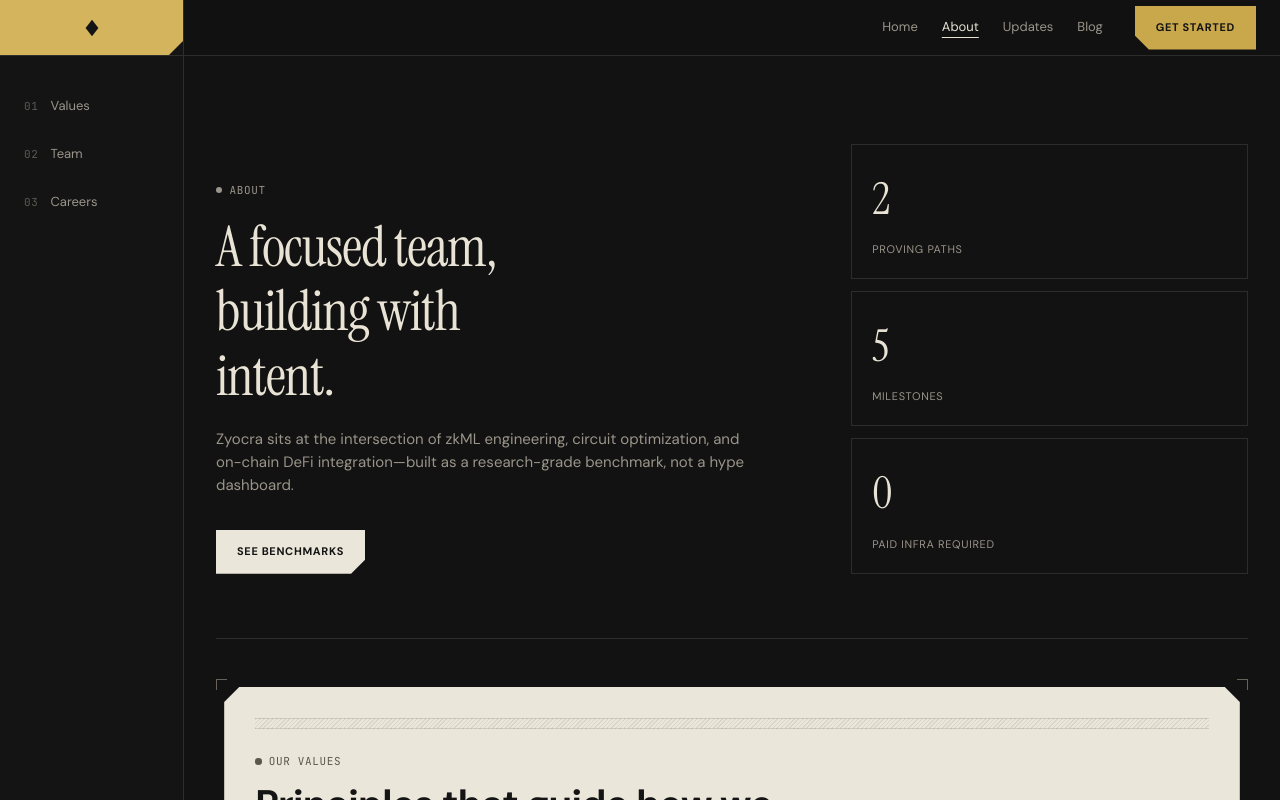
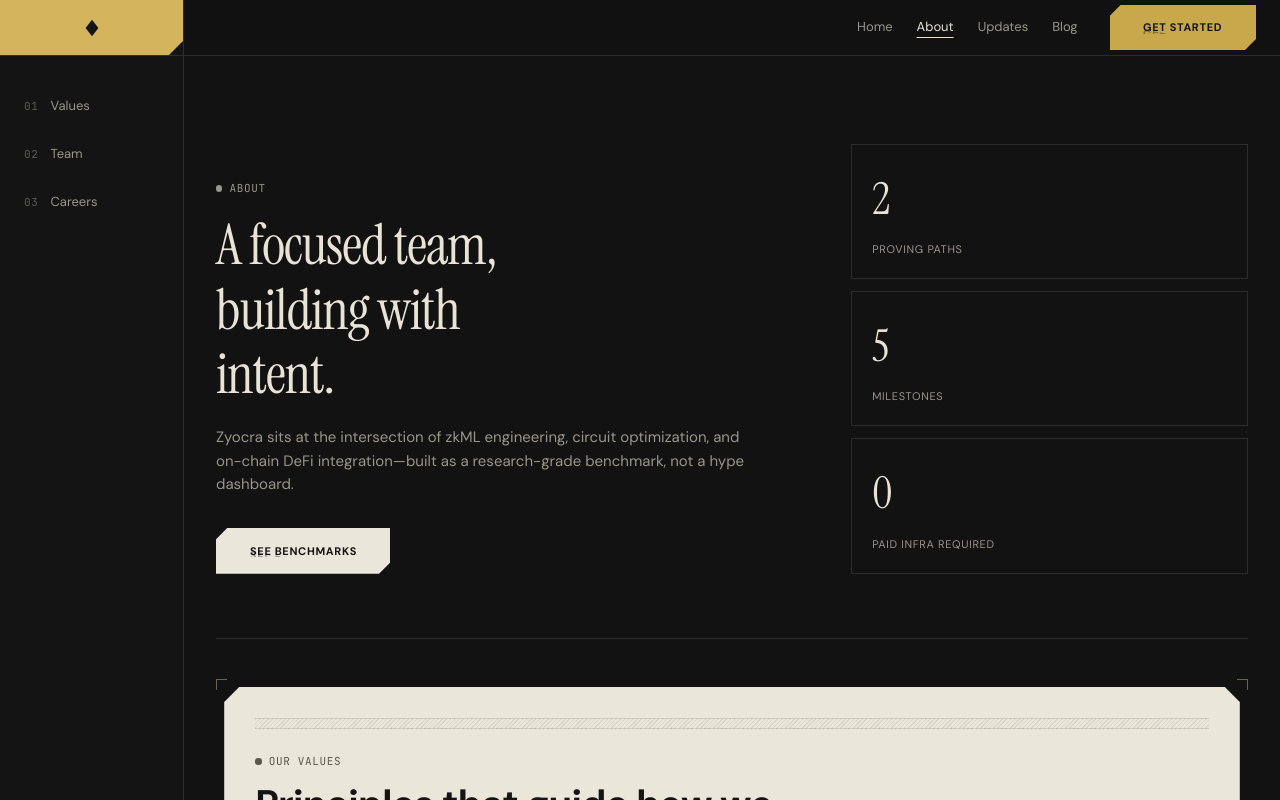
Before and after one commit to vamshiganesh/Zyocra, a React (Vite) app in the folder frontend/: page /about in a window 1280 px wide. Shown: the top 800 px of the page. Built offline with nearby package versions, Linux system fonts and the light colour scheme.

Commit message:
Tweaking frontend: Landing Page - 2

```diff
--- a/frontend/src/components/layout/TopNav.tsx
+++ b/frontend/src/components/layout/TopNav.tsx
@@ -26,7 +26,7 @@
           </NavLink>
         ))}
       </div>
-      <ClippedButton to="/#get-started" variant="accent" clip="bl">
+      <ClippedButton to="/#get-started" variant="accent">
         Get Started
       </ClippedButton>
     </nav>
--- a/frontend/src/components/ui/ClippedButton.css
+++ b/frontend/src/components/ui/ClippedButton.css
@@ -1,64 +1,104 @@
+/* Diagonal chamfer: top-left + bottom-right cut, TR/BL stay square.
+   Hover: vertical text roll with slight skew (Dispatch-style). */
+
 .clip-btn {
+  --btn-chamfer: 0.7rem;
+  --btn-roll: 1.15em;
+  --btn-ease: cubic-bezier(0.65, 0, 0.35, 1);
+  --btn-duration: 0.48s;
+
+  position: relative;
   display: inline-flex;
   align-items: center;
   justify-content: center;
-  gap: var(--space-2);
-  min-height: 2.75rem;
-  padding: 0.7rem 1.25rem;
-  border: 1px solid transparent;
+  min-height: 2.85rem;
+  padding: 0.85rem 2.1rem;
+  border: 0;
+  background: var(--color-surface);
+  color: var(--color-ink);
   font-family: var(--font-sans);
   font-size: var(--text-xs);
   font-weight: 700;
   letter-spacing: var(--tracking-label);
   text-transform: uppercase;
+  text-decoration: none;
   cursor: pointer;
-  transition:
-    background var(--duration-fast) var(--ease-out),
-    color var(--duration-fast) var(--ease-out),
-    border-color var(--duration-fast) var(--ease-out),
-    transform var(--duration-fast) var(--ease-out);
+  clip-path: polygon(
+    var(--btn-chamfer) 0,
+    100% 0,
+    100% calc(100% - var(--btn-chamfer)),
+    calc(100% - var(--btn-chamfer)) 100%,
+    0 100%,
+    0 var(--btn-chamfer)
+  );
+  transition: background var(--duration-fast) var(--ease-out),
+    color var(--duration-fast) var(--ease-out);
 }
 
-.clip-btn--clip-br {
-  clip-path: polygon(
-    0 0,
-    100% 0,
-    100% calc(100% - var(--clip-md)),
-    calc(100% - var(--clip-md)) 100%,
-    0 100%
-  );
+.clip-btn__label {
+  display: block;
+  overflow: hidden;
+  height: var(--btn-roll);
+  line-height: var(--btn-roll);
 }
 
-.clip-btn--clip-bl {
-  clip-path: polygon(
-    0 0,
-    100% 0,
-    100% 100%,
-    var(--clip-md) 100%,
-    0 calc(100% - var(--clip-md))
-  );
+.clip-btn__roll {
+  display: flex;
+  flex-direction: column;
+  transition: transform var(--btn-duration) var(--btn-ease);
+  will-change: transform;
 }
 
-.clip-btn--clip-tr {
-  clip-path: polygon(
-    0 0,
-    calc(100% - var(--clip-md)) 0,
-    100% var(--clip-md),
-    100% 100%,
-    0 100%
-  );
+.clip-btn__line {
+  display: flex;
+  align-items: center;
+  justify-content: center;
+  flex: 0 0 var(--btn-roll);
+  height: var(--btn-roll);
+  white-space: nowrap;
+  transform-origin: center center;
+  transition:
+    transform var(--btn-duration) var(--btn-ease),
+    opacity var(--btn-duration) var(--btn-ease);
 }
 
-.clip-btn--clip-none {
-  clip-path: none;
+/* Resting: primary line flat; duplicate sits below, pre-skewed */
+.clip-btn__line:nth-child(1) {
+  transform: skewY(0deg);
+  opacity: 1;
 }
 
+.clip-btn__line:nth-child(2) {
+  transform: skewY(10deg);
+  opacity: 0.4;
+}
+
+/* Hover / focus: roll up one line; exiting line skews, entering line settles */
+.clip-btn:hover .clip-btn__roll,
+.clip-btn:focus-visible .clip-btn__roll {
+  transform: translateY(calc(-1 * var(--btn-roll)));
+}
+
+.clip-btn:hover .clip-btn__line:nth-child(1),
+.clip-btn:focus-visible .clip-btn__line:nth-child(1) {
+  transform: skewY(-10deg);
+  opacity: 0.35;
+}
+
+.clip-btn:hover .clip-btn__line:nth-child(2),
+.clip-btn:focus-visible .clip-btn__line:nth-child(2) {
+  transform: skewY(0deg);
+  opacity: 1;
+}
+
+/* Variants — shape and motion are shared */
 .clip-btn--accent {
   background: var(--color-accent);
   color: var(--color-accent-ink);
 }
 
-.clip-btn--accent:hover {
+.clip-btn--accent:hover,
+.clip-btn--accent:focus-visible {
   background: var(--color-accent-hover);
 }
 
@@ -67,7 +107,8 @@
   color: var(--color-ink);
 }
 
-.clip-btn--surface:hover {
+.clip-btn--surface:hover,
+.clip-btn--surface:focus-visible {
   background: var(--color-surface-muted);
 }
 
@@ -76,16 +117,39 @@
   color: var(--color-fog);
 }
 
-.clip-btn--ink:hover {
+.clip-btn--ink:hover,
+.clip-btn--ink:focus-visible {
   background: #000;
 }
 
 .clip-btn--ghost {
   background: transparent;
   color: var(--color-fog);
-  border-color: var(--color-line-dark);
+  box-shadow: inset 0 0 0 1px var(--color-line-dark);
 }
 
-.clip-btn--ghost:hover {
-  border-color: var(--color-fog-muted);
+.clip-btn--ghost:hover,
+.clip-btn--ghost:focus-visible {
+  background: rgba(232, 227, 213, 0.06);
+  box-shadow: inset 0 0 0 1px var(--color-fog-muted);
 }
+
+@media (prefers-reduced-motion: reduce) {
+  .clip-btn__roll,
+  .clip-btn__line {
+    transition: none;
+  }
+
+  .clip-btn:hover .clip-btn__roll,
+  .clip-btn:focus-visible .clip-btn__roll {
+    transform: none;
+  }
+
+  .clip-btn:hover .clip-btn__line:nth-child(1),
+  .clip-btn:focus-visible .clip-btn__line:nth-child(1),
+  .clip-btn:hover .clip-btn__line:nth-child(2),
+  .clip-btn:focus-visible .clip-btn__line:nth-child(2) {
+    transform: none;
+    opacity: 1;
+  }
+}
--- a/frontend/src/components/ui/ClippedButton.tsx
+++ b/frontend/src/components/ui/ClippedButton.tsx
@@ -3,12 +3,10 @@
 import "./ClippedButton.css";
 
 type Variant = "accent" | "surface" | "ink" | "ghost";
-type Clip = "br" | "bl" | "tr" | "none";
 
 type CommonProps = {
   children: ReactNode;
   variant?: Variant;
-  clip?: Clip;
   className?: string;
 };
 
@@ -21,19 +19,27 @@
   to: string;
 };
 
+function ButtonLabel({ children }: { children: ReactNode }) {
+  return (
+    <span className="clip-btn__label">
+      <span className="clip-btn__roll">
+        <span className="clip-btn__line">{children}</span>
+        <span className="clip-btn__line" aria-hidden="true">
+          {children}
+        </span>
+      </span>
+    </span>
+  );
+}
+
 export function ClippedButton(props: ButtonProps | LinkProps) {
-  const {
-    children,
-    variant = "accent",
-    clip = "br",
-    className = "",
-  } = props;
-  const classes = `clip-btn clip-btn--${variant} clip-btn--clip-${clip} ${className}`.trim();
+  const { children, variant = "accent", className = "" } = props;
+  const classes = `clip-btn clip-btn--${variant} ${className}`.trim();
 
   if ("to" in props && props.to) {
     return (
       <Link to={props.to} className={classes}>
-        {children}
+        <ButtonLabel>{children}</ButtonLabel>
       </Link>
     );
   }
@@ -41,15 +47,15 @@
   const {
     children: _c,
     variant: _v,
-    clip: _clip,
     className: _className,
     to: _to,
+    type = "button",
     ...rest
   } = props as ButtonProps & { to?: undefined };
 
   return (
-    <button type="button" {...rest} className={classes}>
-      {children}
+    <button type={type} {...rest} className={classes}>
+      <ButtonLabel>{children}</ButtonLabel>
     </button>
   );
 }
--- a/frontend/src/components/ui/PricingTable.tsx
+++ b/frontend/src/components/ui/PricingTable.tsx
@@ -34,7 +34,6 @@
             <p className="pricing__desc">{plan.description}</p>
             <ClippedButton
               variant={plan.featured ? "ink" : "surface"}
-              clip="br"
               className="pricing__cta"
             >
               {plan.cta}
--- a/frontend/src/pages/AboutPage.tsx
+++ b/frontend/src/pages/AboutPage.tsx
@@ -57,7 +57,7 @@
             benchmark, not a hype dashboard.
           </p>
           <div className="hero__actions">
-            <ClippedButton to="/#benchmarks" variant="surface" clip="br">
+            <ClippedButton to="/#benchmarks" variant="surface">
               See benchmarks
             </ClippedButton>
           </div>
--- a/frontend/src/pages/HomePage.tsx
+++ b/frontend/src/pages/HomePage.tsx
@@ -72,10 +72,10 @@
             Circom, with on-chain verification in a mock lending protocol.
           </p>
           <div className="hero__actions" id="get-started">
-            <ClippedButton to="/updates" variant="surface" clip="br">
+            <ClippedButton to="/updates" variant="surface">
               View updates
             </ClippedButton>
-            <ClippedButton to="/about" variant="ghost" clip="br">
+            <ClippedButton to="/about" variant="ghost">
               About the project
             </ClippedButton>
           </div>
@@ -226,7 +226,7 @@
             Zyocra attest epoch risk while your protocol stays in control.
           </p>
         </div>
-        <ClippedButton to="/#get-started" variant="surface" clip="br">
+        <ClippedButton to="/#get-started" variant="surface">
           Get started
         </ClippedButton>
       </section>
```
Also changed, not shown: 1 other file (tests, documents, lock files or other folders).
